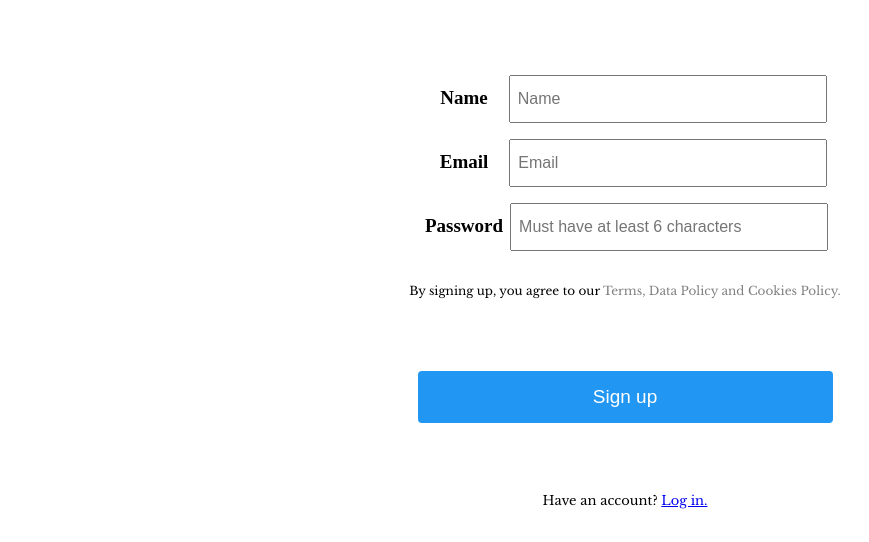
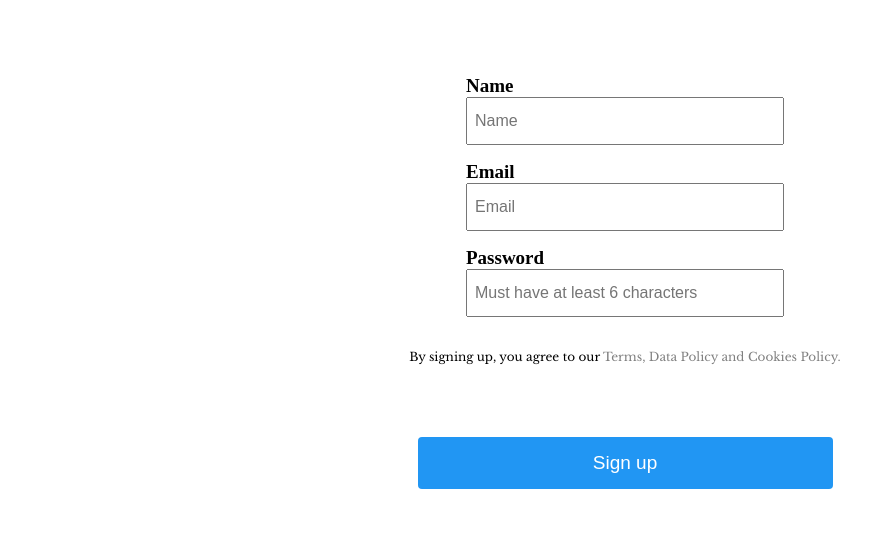
Before and after one commit to Bia93/galleria-site, a plain HTML site: page sign-up.html in a window 1280 px wide. Shown: the part 152-694 px from the top of the page, without its empty margins (15-884 px from the left). Drawn offline with nearby package versions, Linux system fonts and the light colour scheme.

Commit message:
modificari sign up

```diff
--- a/styles/main.mobile.scss
+++ b/styles/main.mobile.scss
@@ -761,19 +761,18 @@ span.number {
     padding-top: 61px;
     max-width: 100%;
     align-items: center;
-
+    .label-input2 {
+      display: flex;
+      flex-direction: column;
       .label3 {
-      padding: 17px;
         font-weight: 800;
         font-size: 19px;
       }
       .label4 {
-      padding: 17px;
         font-weight: 800;
         font-size: 19px;
       }
       .label5 {
-      padding: 3px;
         font-weight: 800;
         font-size: 19px;
       }
@@ -787,7 +786,7 @@ span.number {
         padding: 7px;
         font-size: 16px;
       }
-
+    }
     .register-p2 {
       font-size: 12px;
       font-family: "Libre Baskerville", serif;
```
Also changed, not shown: styles/main.mobile.css, 1 other file. Lines whose indentation alone changed are shown as unchanged.
